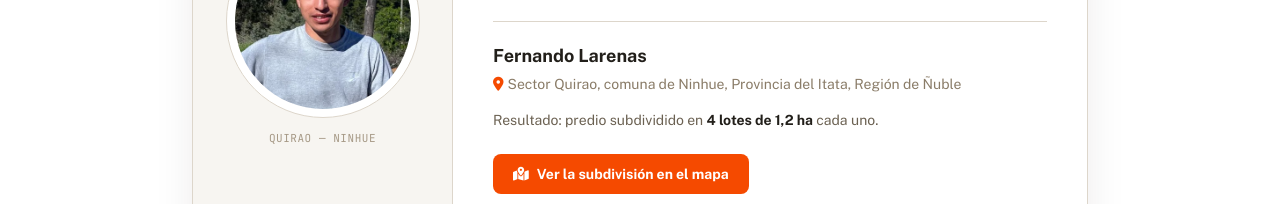
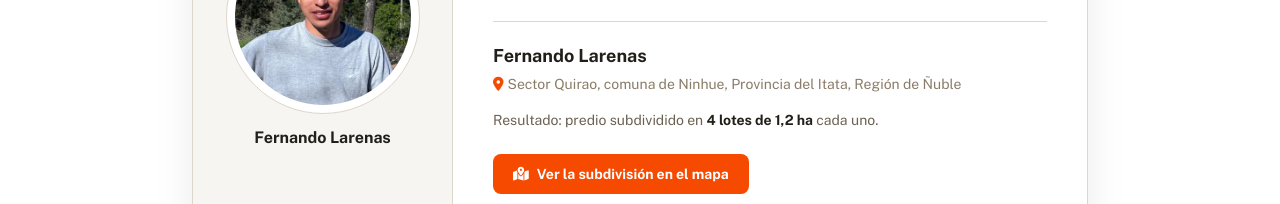
Before and after one commit to Patgsj/arriagada_consultores, a website: page index.html in a window 1280 px wide. Shown: the part 3551-3755 px from the top of the page. Drawn offline with nearby package versions, Linux system fonts and the light colour scheme; a script that the page names is missing.

Commit message:
Testimonios: nombre en negro bajo la foto en vez de Quirao — Ninhue

```diff
--- a/index.html
+++ b/index.html
@@ -545,7 +545,7 @@
             loading="lazy" width="400" height="400"
           >
         </div>
-        <span class="coord-tag block text-gray-400 text-[11px] pt-3">QUIRAO — NINHUE</span>
+        <span class="block text-gray-900 font-bold text-base pt-3">Fernando Larenas</span>
       </div>
       <div class="p-6 sm:p-10 flex flex-col justify-center max-md:text-center">
         <span class="inline-block self-center md:self-start bg-orange-50 text-orange-600 text-xs font-bold uppercase tracking-wider px-3 py-1 rounded-md">Subdivisión de predio rural</span>
```
Also changed, not shown: medicion-terrenos.html (+1 -1 lines).
